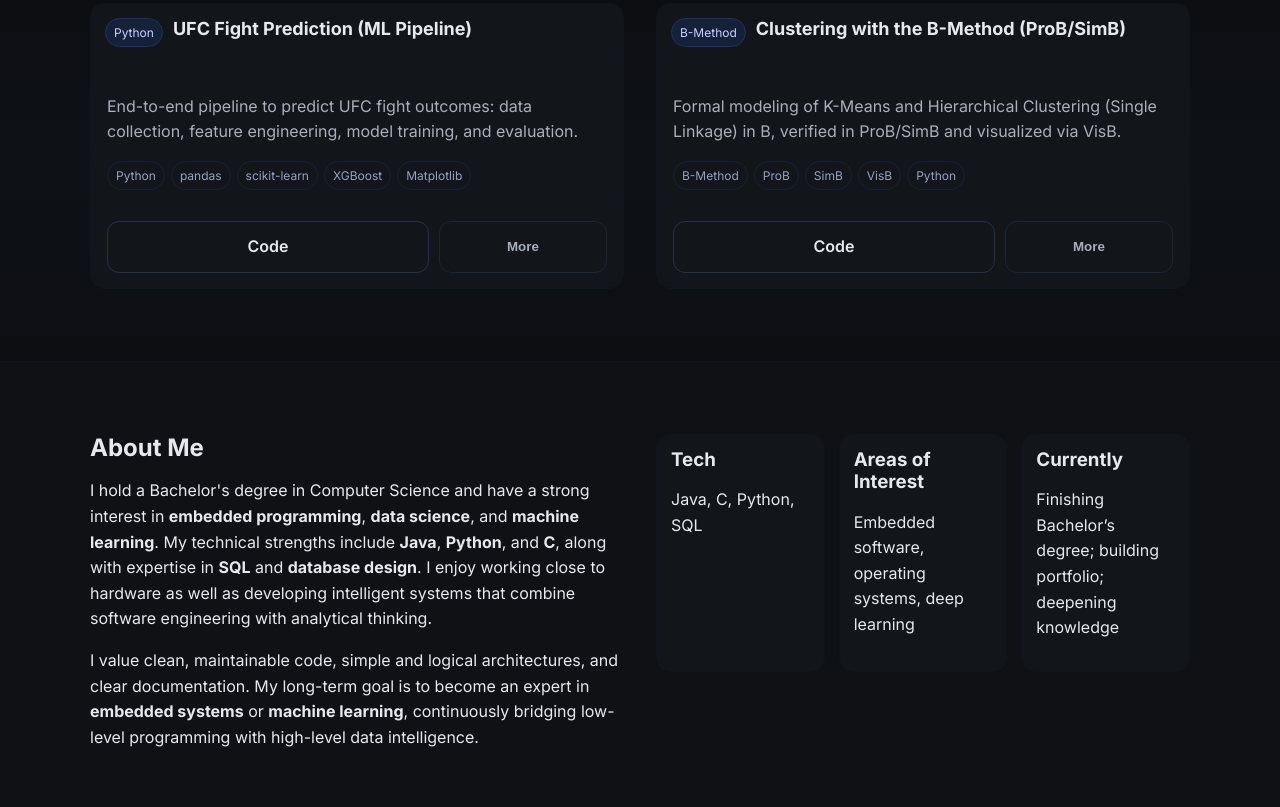
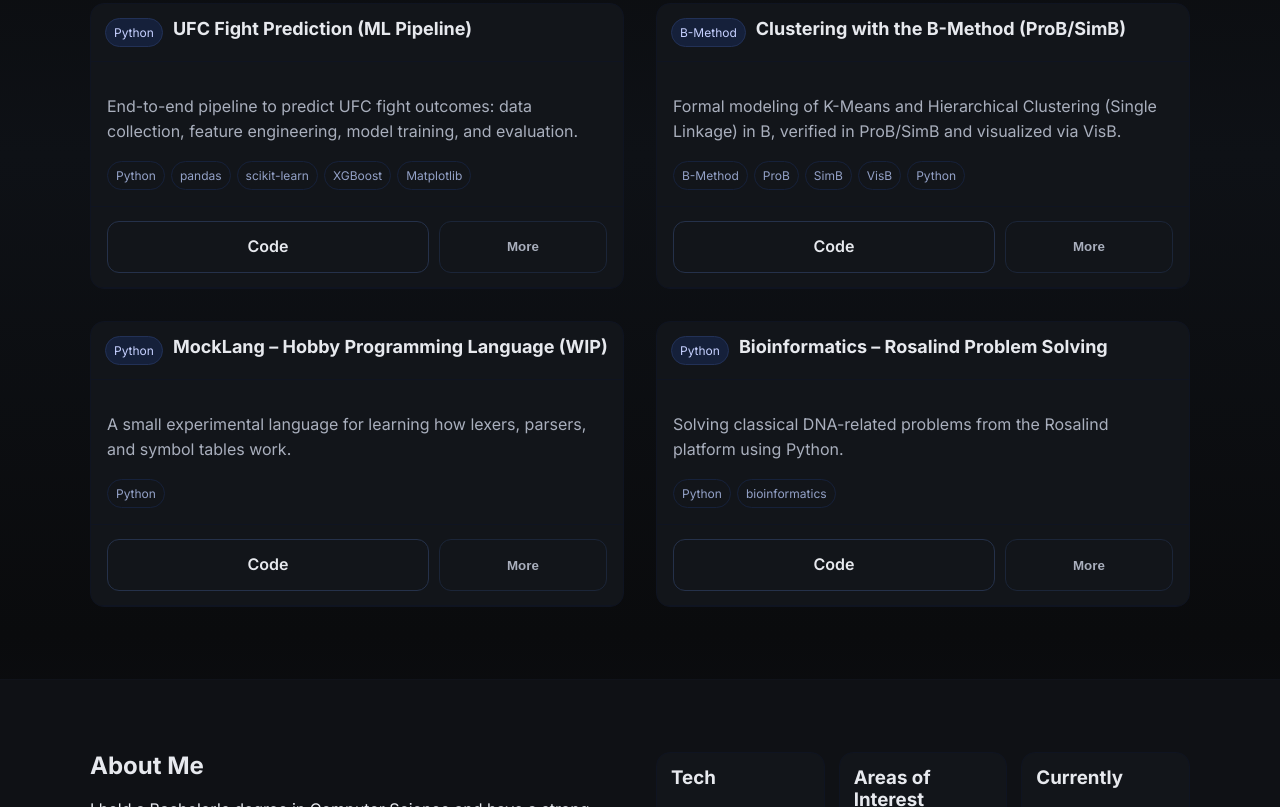
Before and after one commit to shinahov/portfolio, a plain HTML site: page index.html in a window 1280 px wide. Shown: the part 966-1773 px from the top of the page. Drawn offline with Linux system fonts and the light colour scheme.

Commit message:
added more projects

```diff
--- a/index.html
+++ b/index.html
@@ -73,6 +73,7 @@
             <button class="chip" data-filter="embedded">Embedded/Arduino</button>
             <button class="chip" data-filter="c++">C++</button>
             <button class="chip" data-filter="formal">B-Method/ProB</button>
+            <button class="chip" data-filter="bioinformatics">Bioinformatics</button>
           </div>
         </div>
 
--- a/main.js
+++ b/main.js
@@ -129,7 +129,60 @@ const projectData = [
     The project connects <strong>formal verification</strong> with <strong>machine learning concepts</strong>, demonstrating that clustering logic can be formally reasoned about and visually analyzed through the B-toolchain.</p>
   </div>
   `
+},
+
+
+{
+  title: "MockLang – Hobby Programming Language (WIP)",
+  summary: "A small experimental language for learning how lexers, parsers, and symbol tables work.",
+  tech: ["Python"],
+  tags: ["Python"],
+  code: "https://github.com/shinahov/MockLang",
+  video: null,
+  docsHtml: `
+    <h4>Project Description</h4>
+    <p>MockLang is an experimental hobby programming language created to learn
+    how compilers work internally. It focuses on understanding the pipeline
+    from tokenizing to parsing and symbol table management.</p>
+
+    <h4>Current Progress</h4>
+    <ul>
+      <li><code>Tokenizer.py</code>: converts the input source code into tokens</li>
+      <li><code>Parser.py</code>: builds a basic Abstract Syntax Tree (AST)</li>
+      <li><code>Symbol_table.py</code>: manages identifiers, scopes, and symbols</li>
+    </ul>
+
+    <h4>Planned Work</h4>
+    <p>Upcoming steps include semantic analysis and later a bytecode or
+    assembly backend.</p>
+
+    <p><strong>Language:</strong> Python</p>
+  `
+},
+
+{
+  title: "Bioinformatics – Rosalind Problem Solving",
+  summary: "Solving classical DNA-related problems from the Rosalind platform using Python.",
+  tech: ["Python", "bioinformatics"],
+  tags: ["Python", "bioinformatics"],
+  code: "https://github.com/shinahov/bioinformatics",
+  video: null,
+  docsHtml: `
+    <h4>Project Description</h4>
+    <p>This repository contains my solutions to various bioinformatics challenges
+    from the Rosalind platform. The goal is to practice DNA sequence processing,
+    GC-content analysis, complement generation, and other core concepts from
+    computational biology.</p>
+
+    <h4>Purpose</h4>
+    <p>I use this project to improve my bioinformatics skills and continuously
+    extend the repository with new tasks as I progress.</p>
+
+    <p><strong>Language:</strong> Python</p>
+  `
 }
+
+
 
 
 
```
